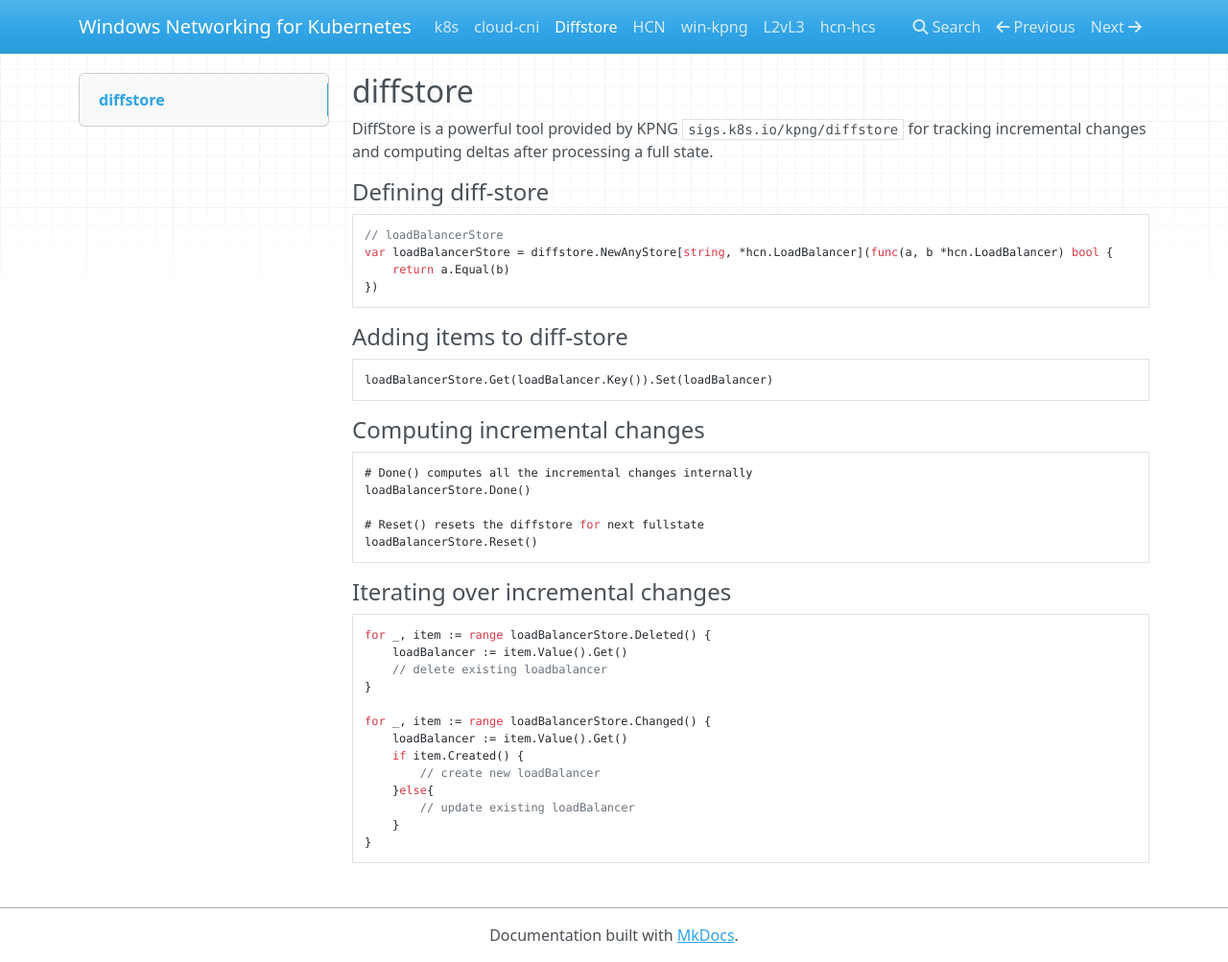
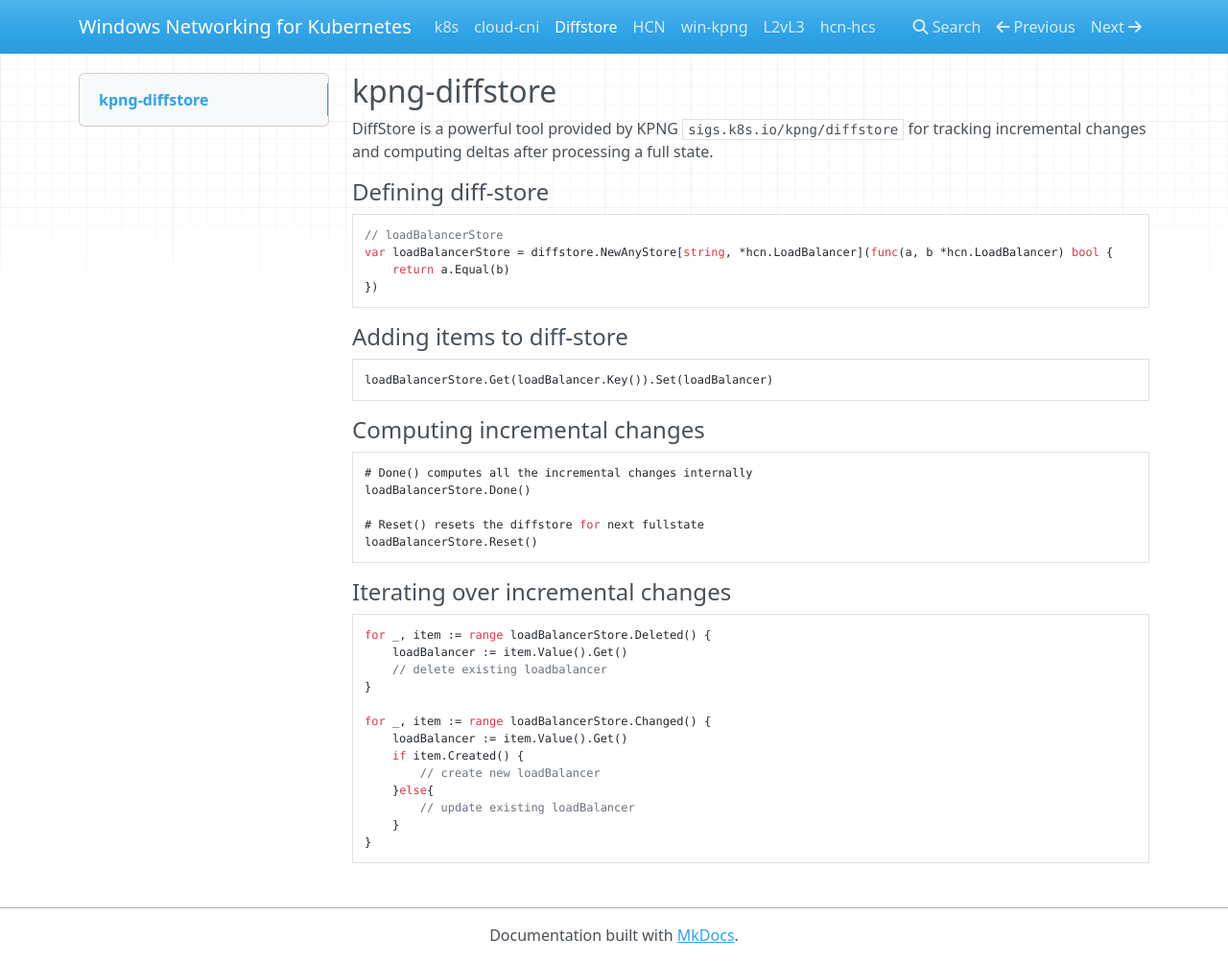
Before and after one commit to aroradaman/windows-networking, an MkDocs documentation site: the page built from docs/diffstore.md, in a window 1280 px wide and 1003 px high. Shown: the whole window at 96% size. Built offline with MkDocs 1.6.1, drawn with Linux system fonts in a browser that asks for light colours; nearby versions of some CDN libraries.

Commit message:
Update diffstore.md

```diff
--- a/docs/diffstore.md
+++ b/docs/diffstore.md
@@ -1,4 +1,4 @@
-## diffstore
+## kpng-diffstore
 DiffStore is a powerful tool provided by KPNG `sigs.k8s.io/kpng/diffstore` for tracking incremental changes and computing deltas after processing a full state.
 
 #### Defining diff-store
```
